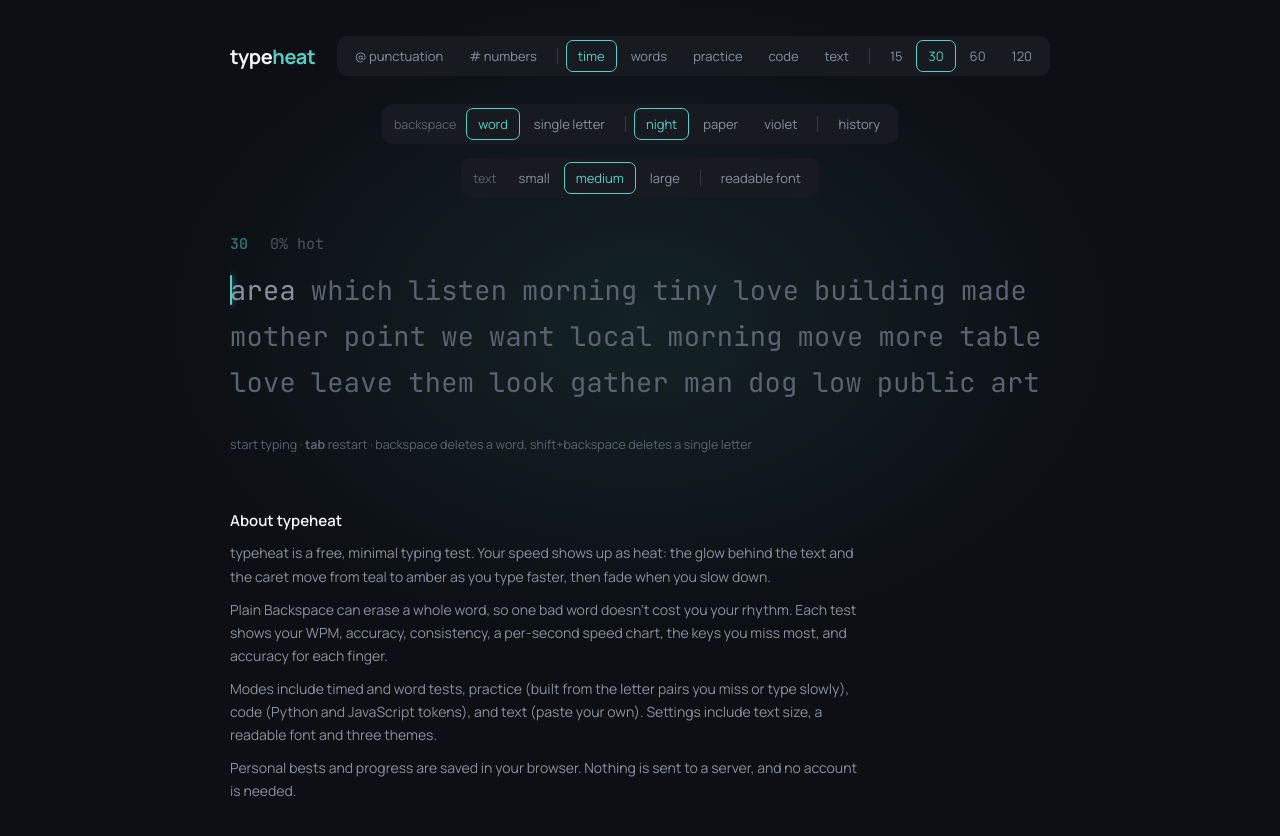
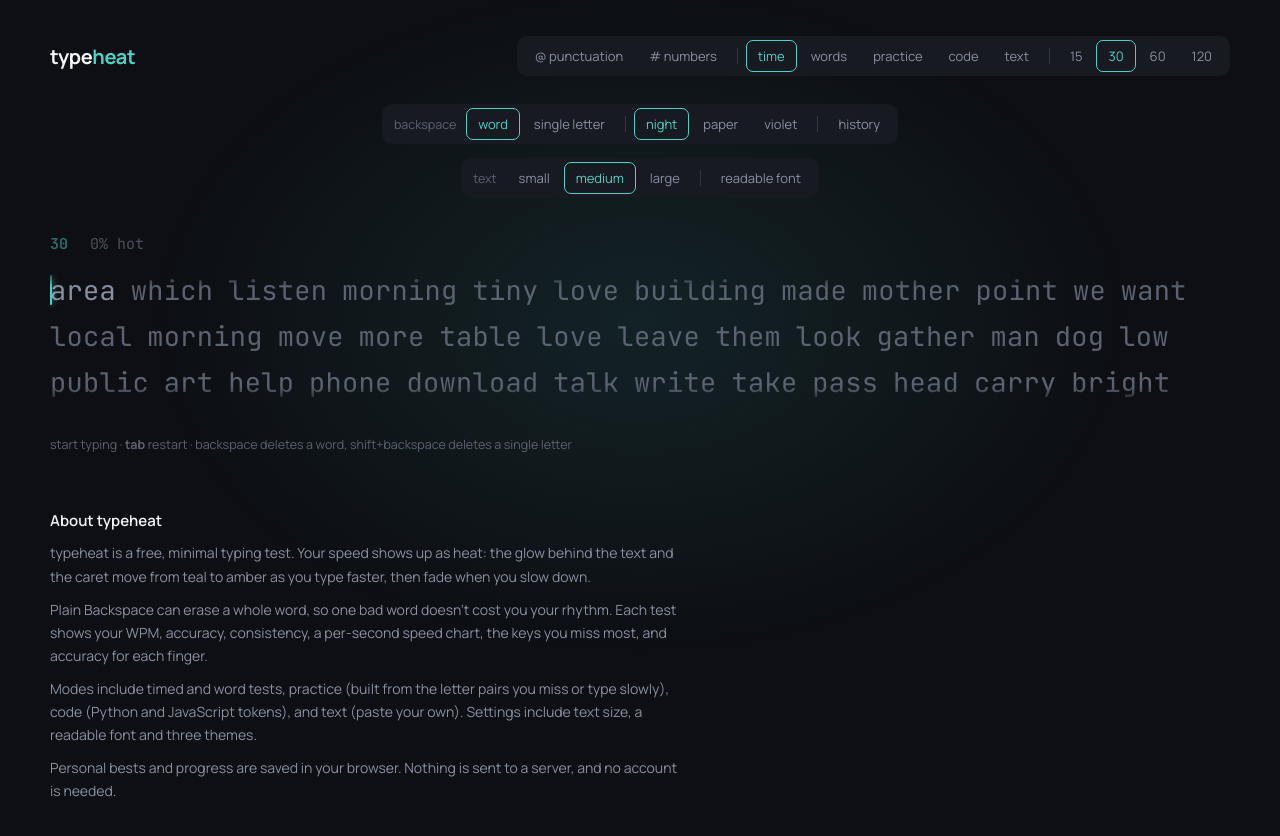
Before and after one commit to Sabyasachi-Kashyap/typeheat, a React (Vite) app: page / in a window 1280 px wide. Built offline with nearby package versions, Linux system fonts and the light colour scheme.

Commit message:
Increase maxWidth of main container to 1180px

```diff
--- a/src/App.jsx
+++ b/src/App.jsx
@@ -229,7 +229,7 @@ export default function TypingTest(){
       @media (prefers-reduced-motion:reduce){.caret,.b{transition:none}}
       @media (max-width:560px){.bar{justify-content:center}.sep{display:none}}`}</style>
     <div ref={glowRef} style={{position:"fixed",inset:0,pointerEvents:"none"}}/>
-    <div style={{width:"100%",maxWidth:820,position:"relative"}}>
+    <div style={{width:"100%",maxWidth:1180,position:"relative"}}>
       <div style={{display:"flex",justifyContent:"space-between",alignItems:"center",marginBottom:28,flexWrap:"wrap",gap:10}}>
         <div style={{fontWeight:700,fontSize:20,letterSpacing:"-.02em"}}>type<span style={{color:"var(--hc)"}}>heat</span></div>
         <div className="bar" style={{opacity:running?0:1,pointerEvents:running?"none":"auto"}}>
@@ -279,7 +279,7 @@ export default function TypingTest(){
           <span style={{color:"var(--hc)",fontWeight:600}}>{live}</span><span ref={hotRef}>0% hot</span>
         </div>
         <div ref={boxRef} onClick={()=>touchRef.current?.focus()} className={readable?undefined:"mono"}
-          style={{position:"relative",height:"5.1em",overflow:"hidden",fontSize:SIZES[cfg.size],lineHeight:1.7,letterSpacing:readable?".02em":".3px",fontFamily:readable?"'Atkinson Hyperlegible',system-ui,sans-serif":"'JetBrains Mono',monospace"}}>
+          style={{position:"relative",height:"5.1em",overflow:"hidden",WebkitMaskImage:"linear-gradient(transparent,#000 14%,#000 86%,transparent)",maskImage:"linear-gradient(transparent,#000 14%,#000 86%,transparent)",fontSize:SIZES[cfg.size],lineHeight:1.7,letterSpacing:readable?".02em":".3px",fontFamily:readable?"'Atkinson Hyperlegible',system-ui,sans-serif":"'JetBrains Mono',monospace"}}>
           <div ref={wrapRef} style={{display:"flex",flexWrap:"wrap",gap:"0 .55em",transition:"transform .22s cubic-bezier(.22,.61,.36,1)",willChange:"transform"}}>
             {words.slice(0,index+70).map((w,i)=><Word key={i} wi={i} w={w} t={typed[i]||""} cur={i===index} refs={wref}/>)}
           </div>
```
